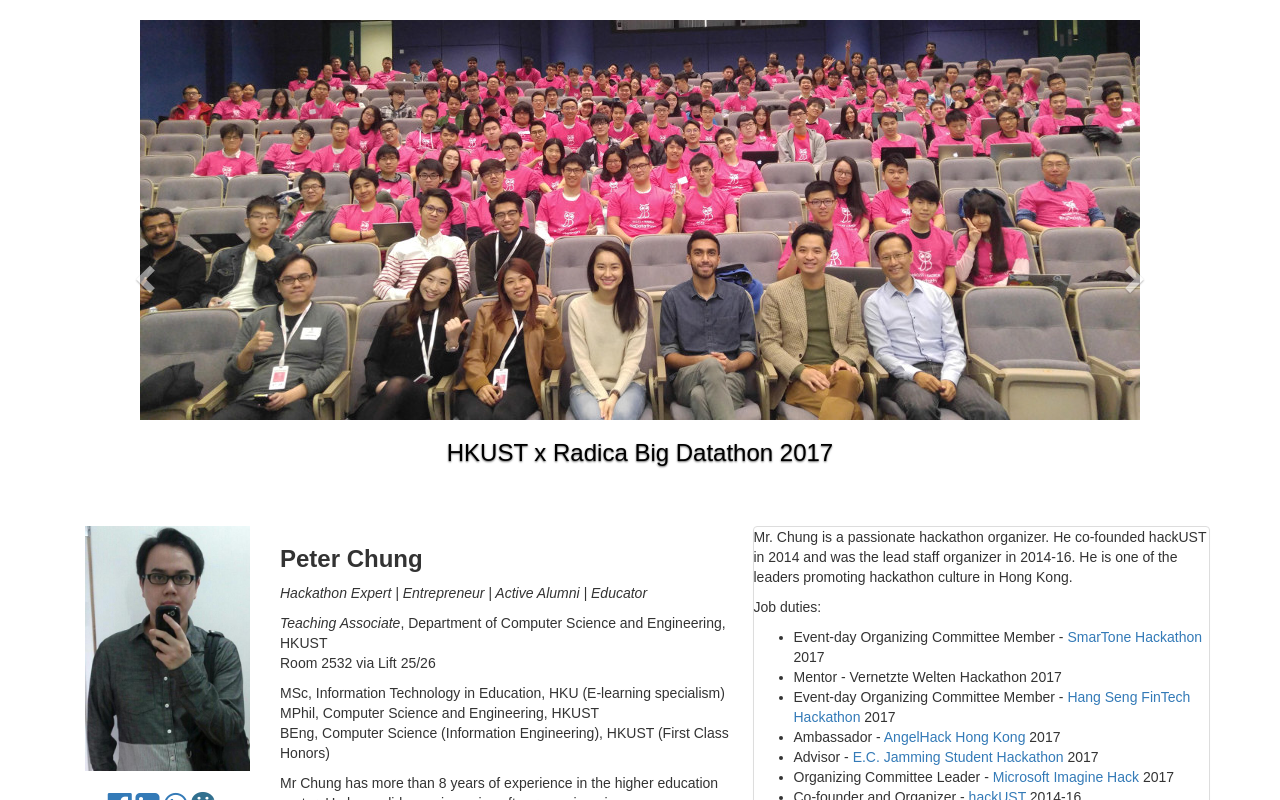
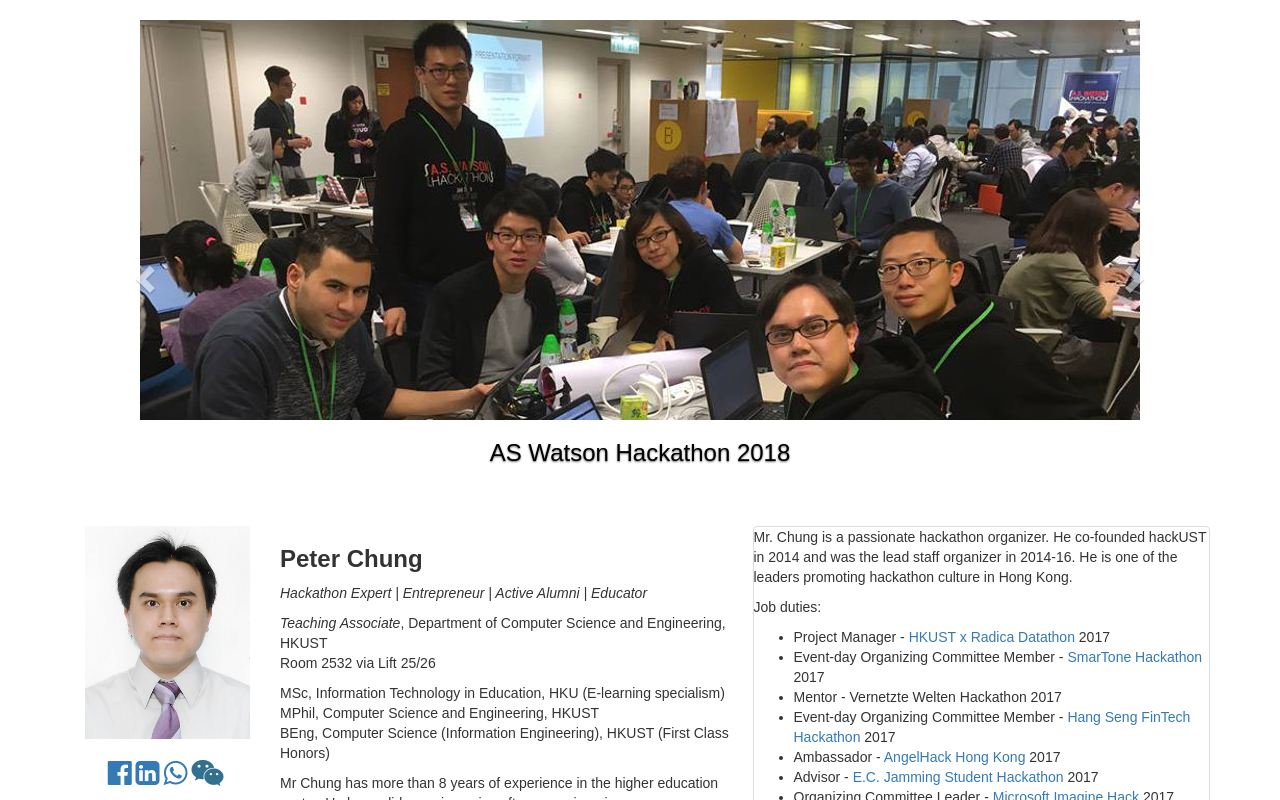
Before and after one commit to hkpeterpeter/web_personal, a React (Create React App) app: page / in a window 1280 px wide. Shown: the top 800 px of the page. Built offline with nearby package versions, Linux system fonts and the light colour scheme.

Commit message:
Added AS Watson Hackathon

```diff
--- a/src/data/events.js
+++ b/src/data/events.js
@@ -3,6 +3,7 @@ const makeEvent = (evt, fn) => ({ evt, fn });
 // TODO: refactor the remaining data values
 
 const events = [
+  makeEvent('AS Watson Hackathon 2018','aswatson_hackathon_2018.jpg'),
   makeEvent('HKUST x Radica Big Datathon 2017', 'hkust_radica_bigdatathon_2017.jpg'),
   makeEvent('SmarTone Hackathon 2017', 'smartonehackathon_2017.jpg'),
   makeEvent('CSAA Mid-Autumn Festival Party and ExCo meeting 2017', 'CSAA_mid_autumn_exco_meeting_2017.jpg'),
--- a/src/data/expHackOC.js
+++ b/src/data/expHackOC.js
@@ -3,6 +3,9 @@ He co-founded hackUST in 2014 and was the lead staff organizer
 in 2014-16. He is one of the leaders promoting hackathon culture in Hong Kong.`;
 
 const makeJob = (title, org, period, url) => ({ title, org, period, url });
+
+const HKUSTRadicaDatathonOrganizer = makeJob('Project Manager',
+'HKUST x Radica Datathon', '2017', '//bdi.ust.hk/datathon');
 
 const SmarToneHackathonOrganizer = makeJob('Event-day Organizing Committee Member',
 'SmarTone Hackathon', '2017', '//smartonehackathon.com');
@@ -75,6 +78,7 @@ const expHackOC = {
   icon: 'star',
   description: expHackOCDescription,
   jobs: [
+    HKUSTRadicaDatathonOrganizer,
     SmarToneHackathonOrganizer,
     VernetzteWeltenHackathonMentor,
     hangSengHackEventDayOC,
```
Also changed, not shown: public/assets/profile_peter.jpg, public/slideshow_images/aswatson_hackathon_2018.jpg (added).
